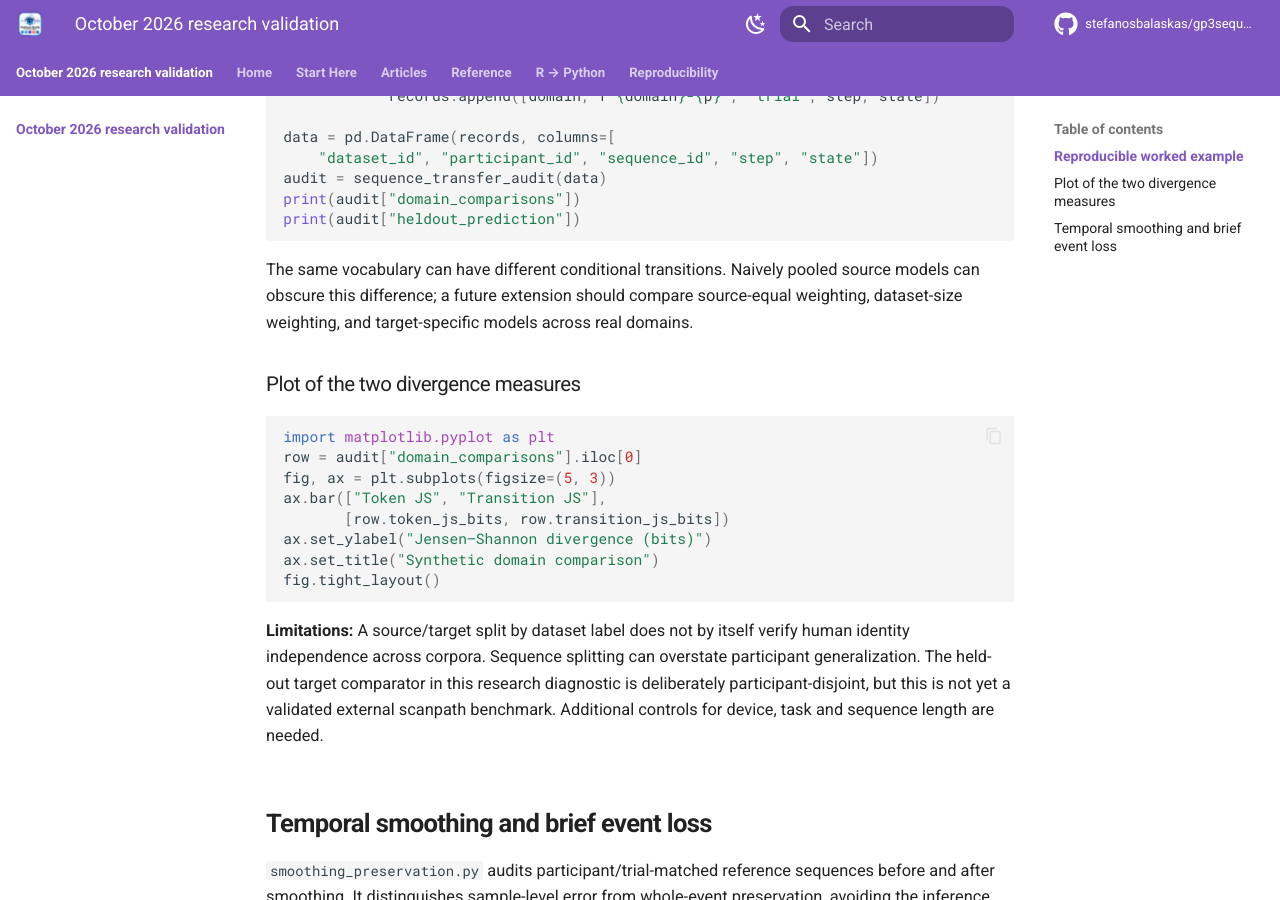
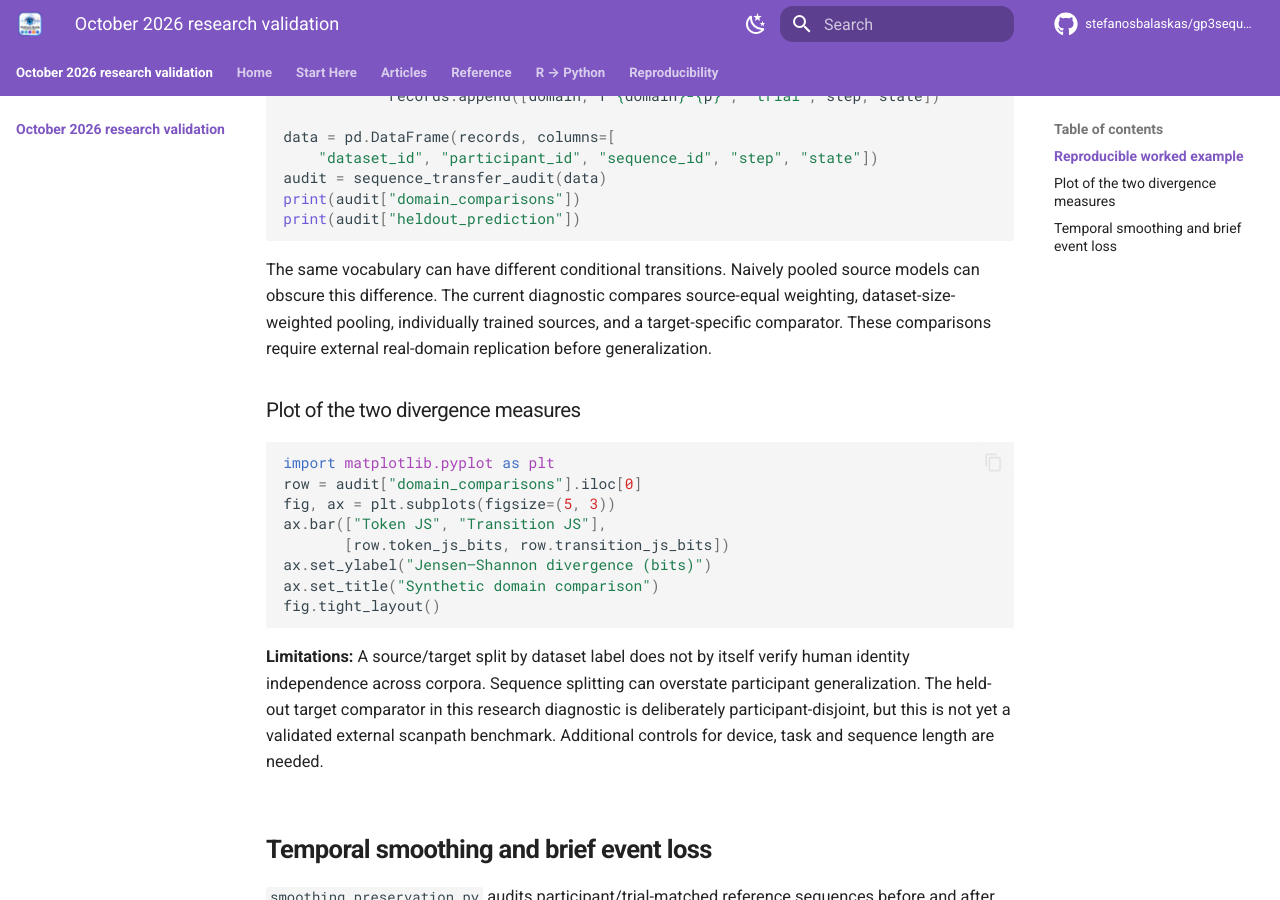
Before and after one commit to stefanosbalaskas/gp3sequencespy, an MkDocs documentation site: the page built from docs/research/october-2026-sequence-transfer.md, in a window 1280 px wide and 900 px high, scrolled down 1206 px. Built offline with MkDocs 1.6.1 and Material for MkDocs 9.7.7, drawn with Linux system fonts in a browser that asks for light colours; comment, search, counter and statistics services are not loaded.

Commit message:
docs: align scanpath article with implemented balanced-versus-pooled transfer tests

```diff
--- a/docs/research/october-2026-sequence-transfer.md
+++ b/docs/research/october-2026-sequence-transfer.md
@@ -28,7 +28,7 @@ print(audit["domain_comparisons"])
 print(audit["heldout_prediction"])
 ~~~
 
-The same vocabulary can have different conditional transitions. Naively pooled source models can obscure this difference; a future extension should compare source-equal weighting, dataset-size weighting, and target-specific models across real domains.
+The same vocabulary can have different conditional transitions. Naively pooled source models can obscure this difference. The current diagnostic compares source-equal weighting, dataset-size-weighted pooling, individually trained sources, and a target-specific comparator. These comparisons require external real-domain replication before generalization.
 
 ### Plot of the two divergence measures
 
```
